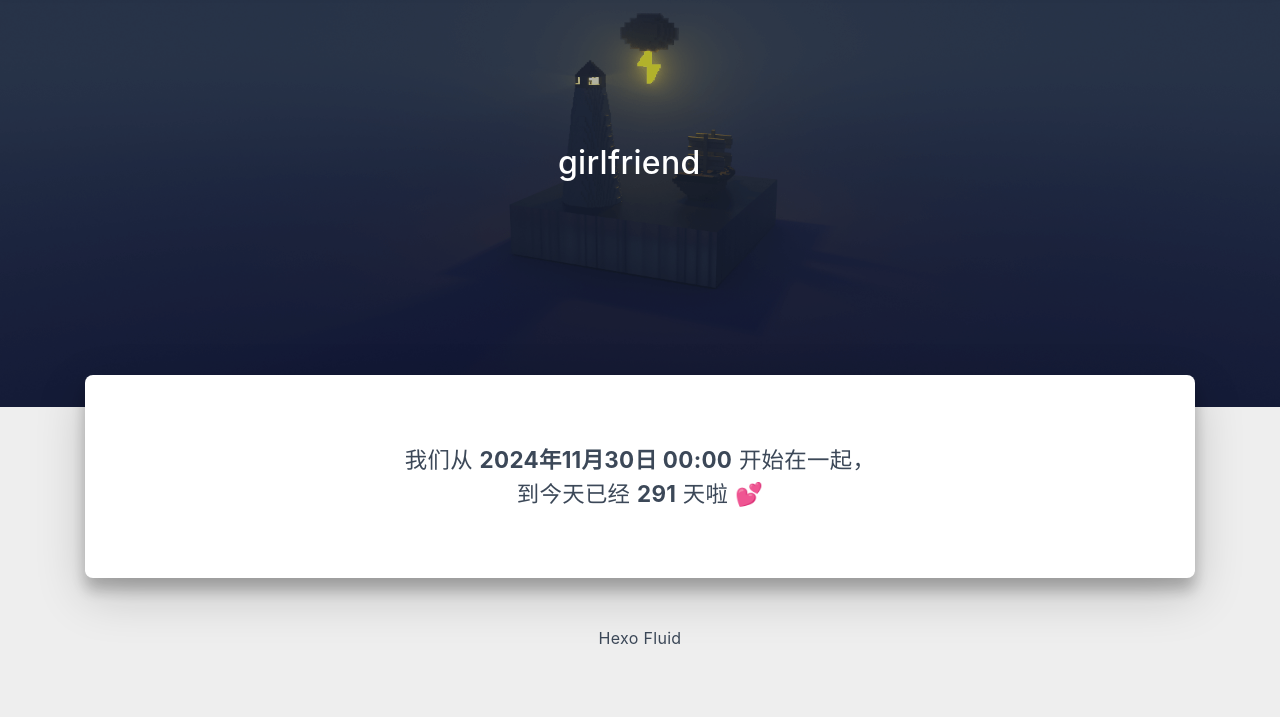
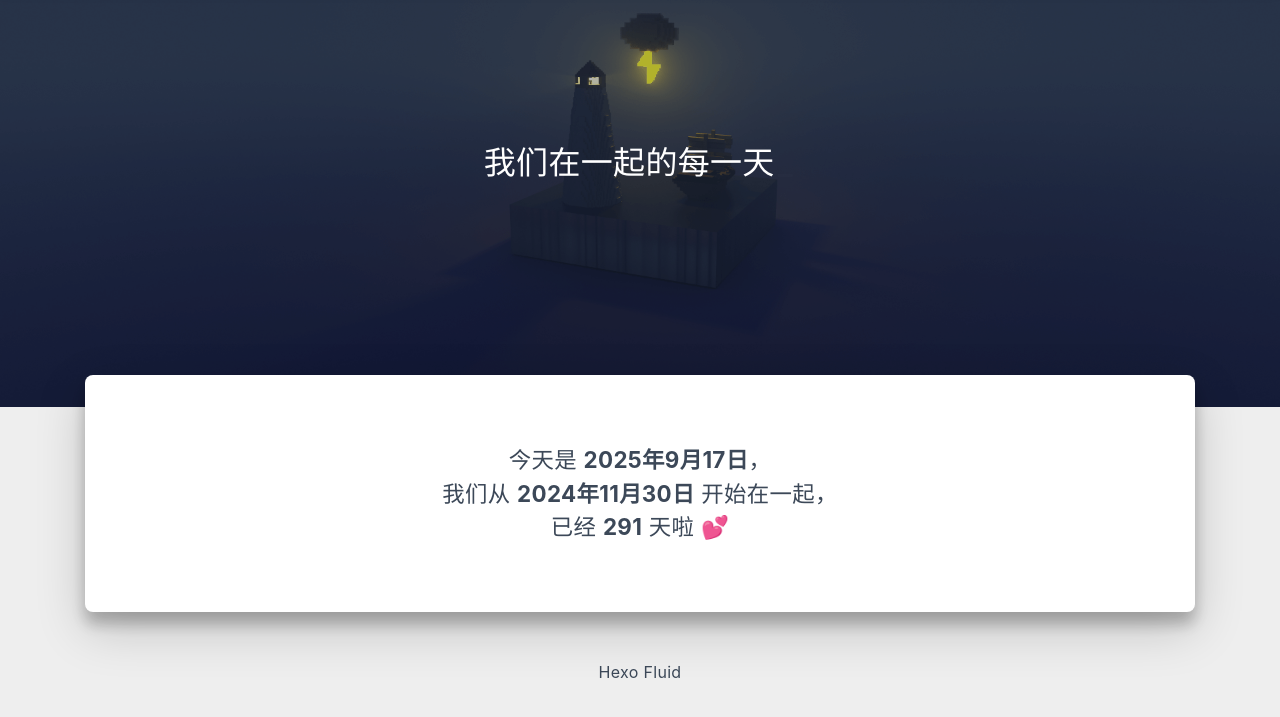
Before and after one commit to Little-ux-xu/little-ux-xu.github.io, a plain HTML site: page girlfriend/index.html in a window 1280 px wide. Shown: the part 73-790 px from the top of the page. Drawn offline with nearby package versions, Linux system fonts and the light colour scheme; some packages are replaced by stand-ins of ours; a script that the page names is missing; some icons are missing; a small style sheet from the web is missing.

Commit message:
Site updated: 2025-09-17 09:16:05

```diff
--- a/girlfriend/index.html
+++ b/girlfriend/index.html
@@ -19,21 +19,21 @@
   <meta name="author" content="John Doe">
   <meta name="keywords" content="">
 
-    <meta name="description" content="我们从 2024年11月30日 00:00 开始在一起，   到今天已经 0 天啦 💕    (function(){   const start &#x3D; new Date(&#39;2024-11-30T00:00:00&#39;);   const today &#x3D; new Date();   const diff &#x3D; Math.floor((today - start) &#x2F; 86400000); &#x2F;&#x2F;">
+    <meta name="description" content="今天是 ，   我们从 2024年11月30日 开始在一起，   已经  天啦 💕    (function(){   const start &#x3D; new Date(&#39;2024-11-30T00:00:00&#39;);   const today &#x3D; new Date();   const days   &#x3D; Math.floor((today - start) &#x2F; 86400000);   c">
 <meta property="og:type" content="website">
-<meta property="og:title" content="girlfriend">
+<meta property="og:title" content="我们在一起的每一天">
 <meta property="og:url" content="http://little-ux-xu.github.io/girlfriend/index.html">
 <meta property="og:site_name" content="Coisini">
-<meta property="og:description" content="我们从 2024年11月30日 00:00 开始在一起，   到今天已经 0 天啦 💕    (function(){   const start &#x3D; new Date(&#39;2024-11-30T00:00:00&#39;);   const today &#x3D; new Date();   const diff &#x3D; Math.floor((today - start) &#x2F; 86400000); &#x2F;&#x2F;">
+<meta property="og:description" content="今天是 ，   我们从 2024年11月30日 开始在一起，   已经  天啦 💕    (function(){   const start &#x3D; new Date(&#39;2024-11-30T00:00:00&#39;);   const today &#x3D; new Date();   const days   &#x3D; Math.floor((today - start) &#x2F; 86400000);   c">
 <meta property="og:locale" content="zh_CN">
-<meta property="article:published_time" content="2025-09-16T15:23:17.000Z">
-<meta property="article:modified_time" content="2025-09-17T01:02:27.503Z">
+<meta property="article:published_time" content="2025-09-17T04:00:00.000Z">
+<meta property="article:modified_time" content="2025-09-17T01:15:50.825Z">
 <meta property="article:author" content="John Doe">
 <meta name="twitter:card" content="summary_large_image">
 
 
 
-  <title>girlfriend - Coisini</title>
+  <title>我们在一起的每一天 - Coisini</title>
 
   <link  rel="stylesheet" href="https://lib.baomitu.com/twitter-bootstrap/4.6.1/css/bootstrap.min.css" />
 
@@ -206,7 +206,7 @@
       <div class="banner-text text-center fade-in-up">
         <div class="h2">
 
-            <span id="subtitle" data-typed-text="girlfriend"></span>
+            <span id="subtitle" data-typed-text="我们在一起的每一天"></span>
 
         </div>
 
@@ -235,20 +235,24 @@
 
 <article class="page-content">
   <!-- 在一起计时器 -->
-<div id="together" style="text-align:center;font-size:1.4em;margin:20px 0;">
-  我们从 <strong>2024年11月30日 00:00</strong> 开始在一起，<br>
-  到今天已经 <strong id="days">0</strong> 天啦 💕
+<div style="text-align:center;font-size:1.4em;margin:20px 0;">
+  今天是 <strong id="today"></strong>，<br>
+  我们从 <strong>2024年11月30日</strong> 开始在一起，<br>
+  已经 <strong id="days"></strong> 天啦 💕
 </div>
 
 <script>
 (function(){
   const start = new Date('2024-11-30T00:00:00');
   const today = new Date();
-  const diff = Math.floor((today - start) / 86400000); // 1000*60*60*24
-  document.getElementById('days').textContent = diff;
+  const days   = Math.floor((today - start) / 86400000);
+  const ymd = today.getFullYear() + '年' +
+              (today.getMonth()+1) + '月' +
+              today.getDate() + '日';
+  document.getElementById('today').textContent = ymd;
+  document.getElementById('days').textContent  = days;
 })();
 </script>
-
 
 
 
```
